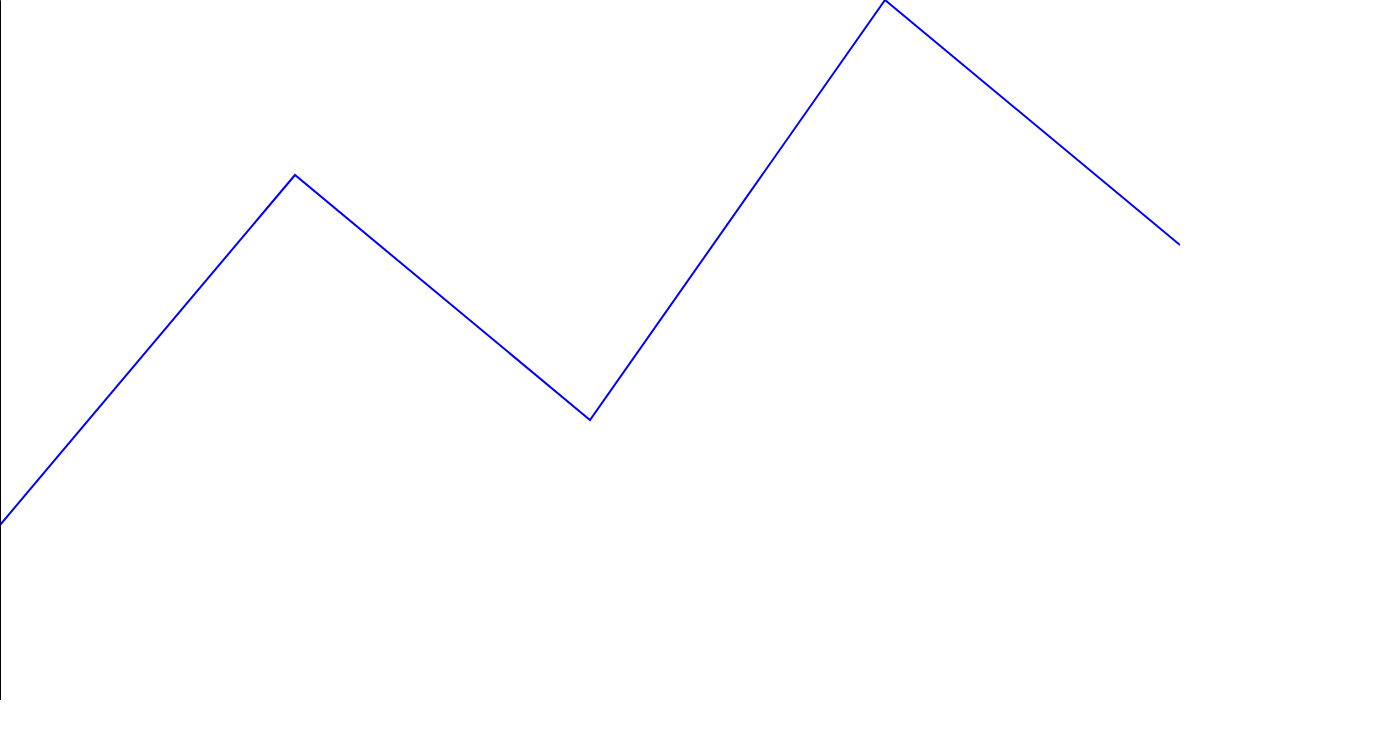
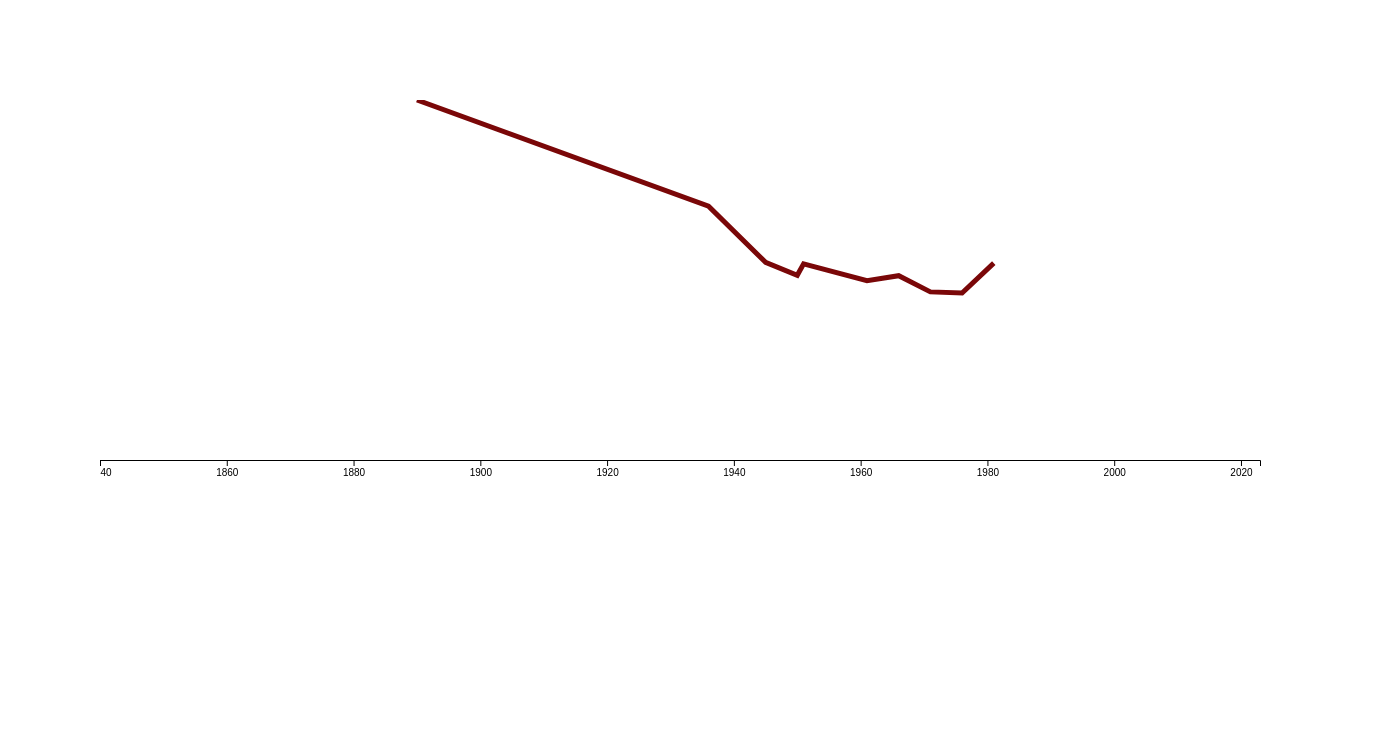
Before and after one commit to Forge-Creative/data-visualization, a website with bundled scripts: page index.html in a window 1280 px wide. Shown: the whole page, 1400 px wide, since content can reach past the window. Built offline with nearby package versions, Linux system fonts and the light colour scheme.

Commit message:
Home ownership rage line graph

```diff
--- /dev/null
+++ b/data.js
@@ -0,0 +1,12 @@
+export const homeOwnershipRate = [
+	{ year: 1890, rate: 100 },
+	{ year: 1936, rate: 70.5 },
+	{ year: 1945, rate: 54.9 },
+	{ year: 1950, rate: 51.3 },
+	{ year: 1951, rate: 54.5 },
+	{ year: 1961, rate: 49.8 },
+	{ year: 1966, rate: 51.2 },
+	{ year: 1971, rate: 46.7 },
+	{ year: 1976, rate: 46.4 },
+	{ year: 1981, rate: 54.7 },
+];
--- a/index.html
+++ b/index.html
@@ -9,7 +9,9 @@
 			body {
 				margin: 0;
 				padding: 0;
-				overflow: hidden;
+			}
+			svg {
+				margin: 100px;
 			}
 		</style>
 	</head>
--- a/index.js
+++ b/index.js
@@ -1,17 +1,13 @@
 import * as d3 from "d3";
+import { homeOwnershipRate } from "./data";
 
-const svgWidth = window.innerWidth - 100;
-const svgHeight = window.innerHeight - 100;
+const svgWidth = 1200;
+const svgHeight = 400;
+const margin = { top: 20, right: 20, bottom: 20, left: 20 };
+const width = svgWidth - margin.left - margin.right;
+const height = svgHeight - margin.top - margin.bottom;
 
-const dataset = [
-	{ x: 1, y: 5 },
-	{ x: 2, y: 15 },
-	{ x: 3, y: 8 },
-	{ x: 4, y: 20 },
-	{ x: 5, y: 13 },
-];
-
-// SVG要素を作成
+// SVG
 const svg = d3
 	.select("body")
 	.append("svg")
@@ -20,32 +16,38 @@ const svg = d3
 
 //scale
 const xScale = d3
-	.scaleLinear()
-	.domain([d3.min(dataset, (d) => d.x), d3.max(dataset, (d) => d.x)])
-	.range([0, svgWidth]);
+	.scaleTime()
+	.domain([new Date(1840, 0, 1), new Date(new Date().getFullYear(), 0, 1)]) // up to the current year
+	.range([0, width]);
 
 const yScale = d3
 	.scaleLinear()
-	.domain([0, d3.max(dataset, (d) => d.y)])
-	.range([svgHeight, 0]);
+	.domain([0, 100]) //percentage
+	.range([height, 0]);
 
-//line
+//chart line
 const line = d3
 	.line()
-	.x((d) => xScale(d.x))
-	.y((d) => yScale(d.y));
+	.x((d) => xScale(new Date(d.year, 0, 1)))
+	.y((d) => yScale(d.rate));
 
 svg
 	.append("path")
-	.attr("d", line(dataset))
-	.attr("stroke", "blue")
-	.attr("stroke-width", 2)
+	.datum(homeOwnershipRate)
+	.attr("d", line)
+	.attr("stroke", "#7A0708")
+	.attr("stroke-width", 5)
 	.attr("fill", "none");
 
+//=====
 //bar
+//=====
+//x-axis
 svg
 	.append("g")
-	.attr("transform", `translate(0, ${svgHeight})`)
-	.call(d3.axisBottom(xScale));
+	.attr("class", "x-axis")
+	.attr("transform", `translate(0, ${yScale(0)})`)
+	.call(d3.axisBottom(xScale).tickFormat(d3.timeFormat("%Y")));
 
-svg.append("g").call(d3.axisLeft(yScale));
+//y-axis
+// svg.append("g").attr("class", "y-axis").call(d3.axisLeft(yScale));
```
